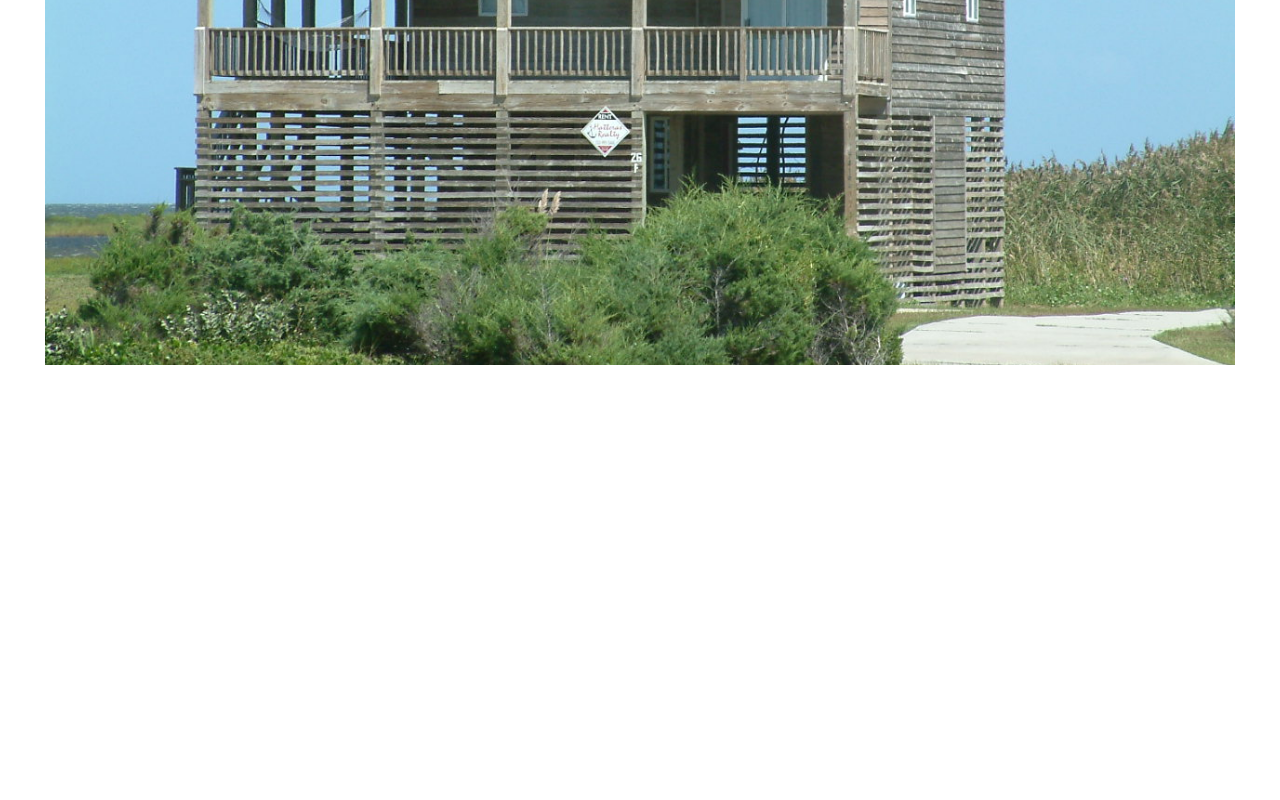
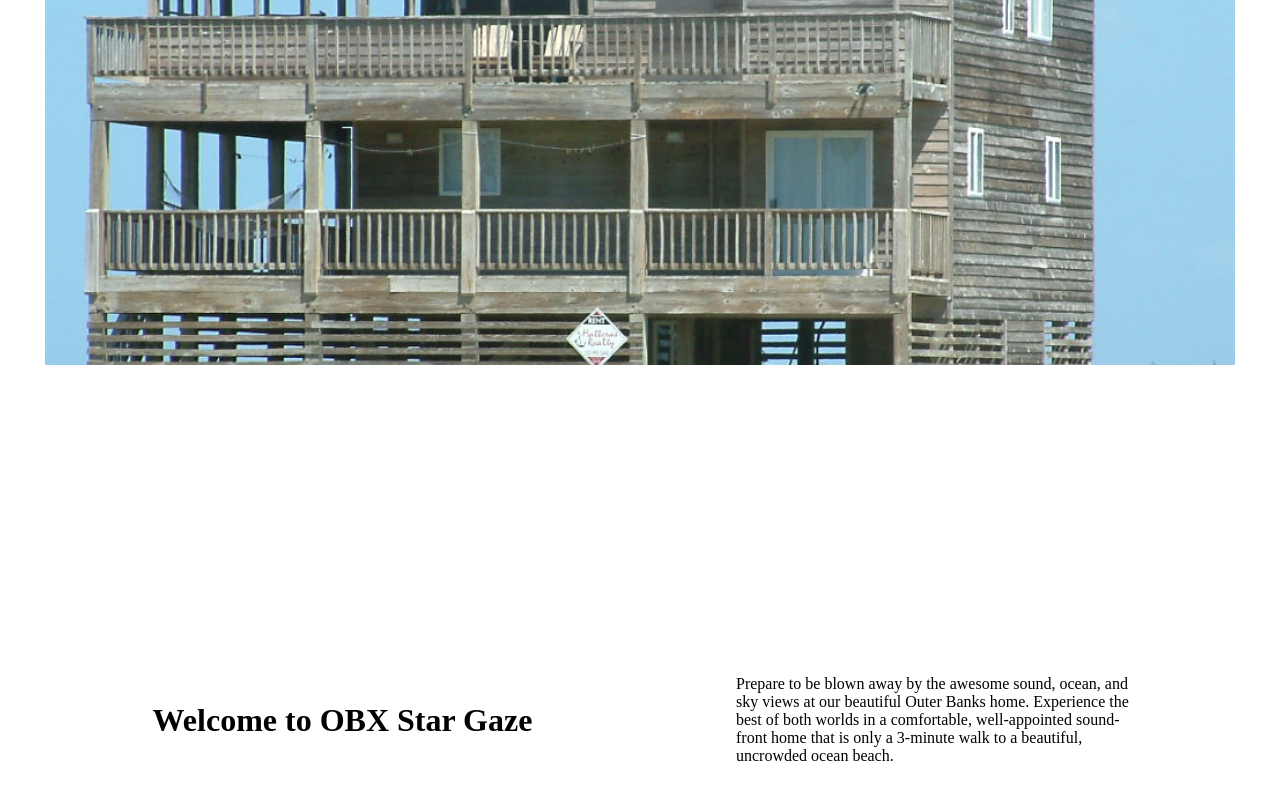
Before and after one commit to klodnicki/www.stargazeobx.com, an Angular app in the folder client/: page /home in a window 1280 px wide. Shown: the part 390-1190 px from the top of the page. Before the commit the page ends 800 px from the top, so only its background shows below. Built offline with nearby package versions, Linux system fonts and the light colour scheme.

Commit message:
Added BlockSideTitleComponent

```diff
--- a/client/src/app/app.module.ts
+++ b/client/src/app/app.module.ts
@@ -7,6 +7,7 @@ import { HomeComponent } from './home/home.component';
 import { LayoutComponent } from './layout/layout.component';
 import { NavComponent } from './nav/nav.component';
 import { BlockComponent } from './common/block/block.component';
+import { BlockSideTitleComponent } from './common/block-side-title/block-side-title.component';
 
 @NgModule({
   declarations: [
@@ -14,7 +15,8 @@ import { BlockComponent } from './common/block/block.component';
     HomeComponent,
     LayoutComponent,
     NavComponent,
-    BlockComponent
+    BlockComponent,
+    BlockSideTitleComponent
   ],
   imports: [
     BrowserModule,
--- /dev/null
+++ b/client/src/app/common/block-side-title/block-side-title.component.html
@@ -0,0 +1,10 @@
+<app-block [background]="background" [parallaxDistance]="parallaxDistance" [shrink]="shrink">
+  <div id="flexbox" [style.flexDirection]="rightTitle ? 'row-reverse' : 'row'">
+    <div [style.width]="titleWidth"><div> <!-- Center vertically -->
+      <h1 style='text-align: center;'>{{ title }}</h1>
+    </div></div>
+    <div [style.width]="contentWidth"><div>
+      <ng-content></ng-content>
+    </div></div>
+  </div>
+</app-block>
--- /dev/null
+++ b/client/src/app/common/block-side-title/block-side-title.component.scss
@@ -0,0 +1,25 @@
+#flexbox {
+  display: flex;
+  // Set with template: flex-direction: row | row-reverse;
+  width: 100%;
+
+  > div {
+    display: flex;
+    justify-content: stretch;
+    align-items: center;
+
+    > div {
+      width: 100%;
+
+      padding: 6em;
+    }
+  }
+
+  #title {
+    width: 40%;
+  }
+
+  #content {
+    width: 60%;
+  }
+}
--- /dev/null
+++ b/client/src/app/common/block-side-title/block-side-title.component.ts
@@ -0,0 +1,27 @@
+import { Component, OnInit, Input, OnChanges, SimpleChanges } from '@angular/core';
+
+@Component({
+  selector: 'app-block-side-title',
+  templateUrl: './block-side-title.component.html',
+  styleUrls: ['./block-side-title.component.scss']
+})
+export class BlockSideTitleComponent implements OnChanges {
+  @Input() background: string;
+  @Input() parallaxDistance = 1;
+  @Input() shrink = false;
+  @Input() title: string;
+  @Input() rightTitle: boolean;
+  @Input() ratio = 0.5;
+  private contentWidth = '50%';
+  private titleWidth = '50%';
+
+  constructor() { }
+
+  ngOnChanges(changes: SimpleChanges) {
+    if (changes.ratio) {
+      this.contentWidth = Number(this.ratio * 100).toString() + '%';
+      this.titleWidth = Number(100 - this.ratio * 100).toString() + '%';
+    }
+  }
+
+}
--- a/client/src/app/common/block/block.component.scss
+++ b/client/src/app/common/block/block.component.scss
@@ -26,9 +26,13 @@
 
   .fg {
     display: flex;
-    justify-content: space-around;
+    justify-content: stretch;
     align-items: center;
     width: 100%;
     min-height: calc(100vh - #{2 * $edgeMargin});
+
+    .fg-inner {
+      width: 100%;
+    }
   }
 }
--- a/client/src/app/home/home.component.html
+++ b/client/src/app/home/home.component.html
@@ -1,5 +1,10 @@
-<app-block background="url('assets/house.jpg')">
+<app-block background="url('assets/house.jpg')" [parallaxDistance]="2">
   <div style="height: 70vh">
     <h1>Star Gaze</h1>
   </div>
 </app-block>
+<app-block-side-title background="white" [shrink]="false" title="Welcome to OBX Star Gaze">
+  <p>
+    Prepare to be blown away by the awesome sound, ocean, and sky views at our beautiful Outer Banks home. Experience the best of both worlds in a comfortable, well-appointed sound-front home that is only a 3-minute walk to a beautiful, uncrowded ocean beach.
+  </p>
+</app-block-side-title>
```
Also changed, not shown: 1 other file (tests, documents, lock files or other folders).
